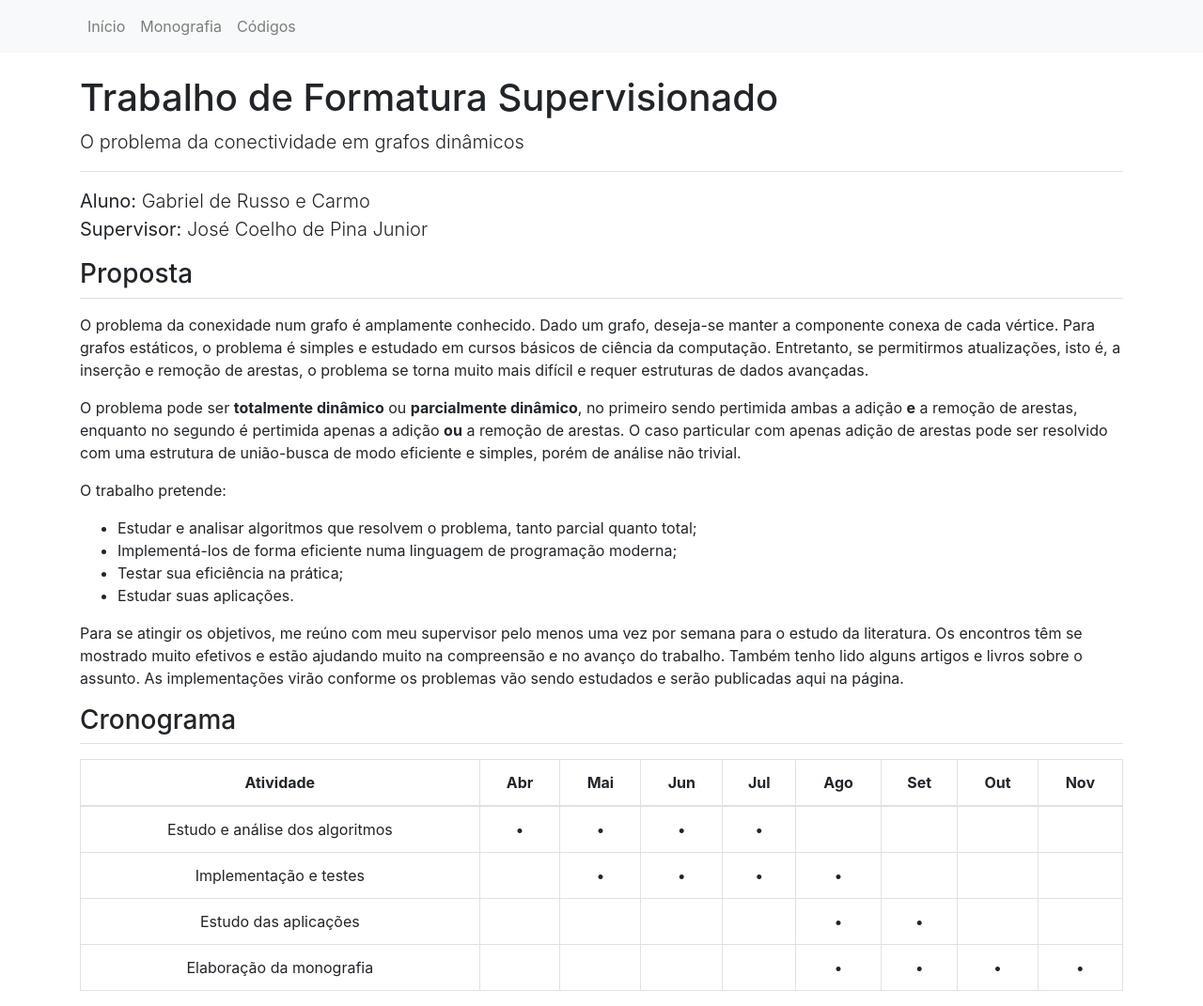
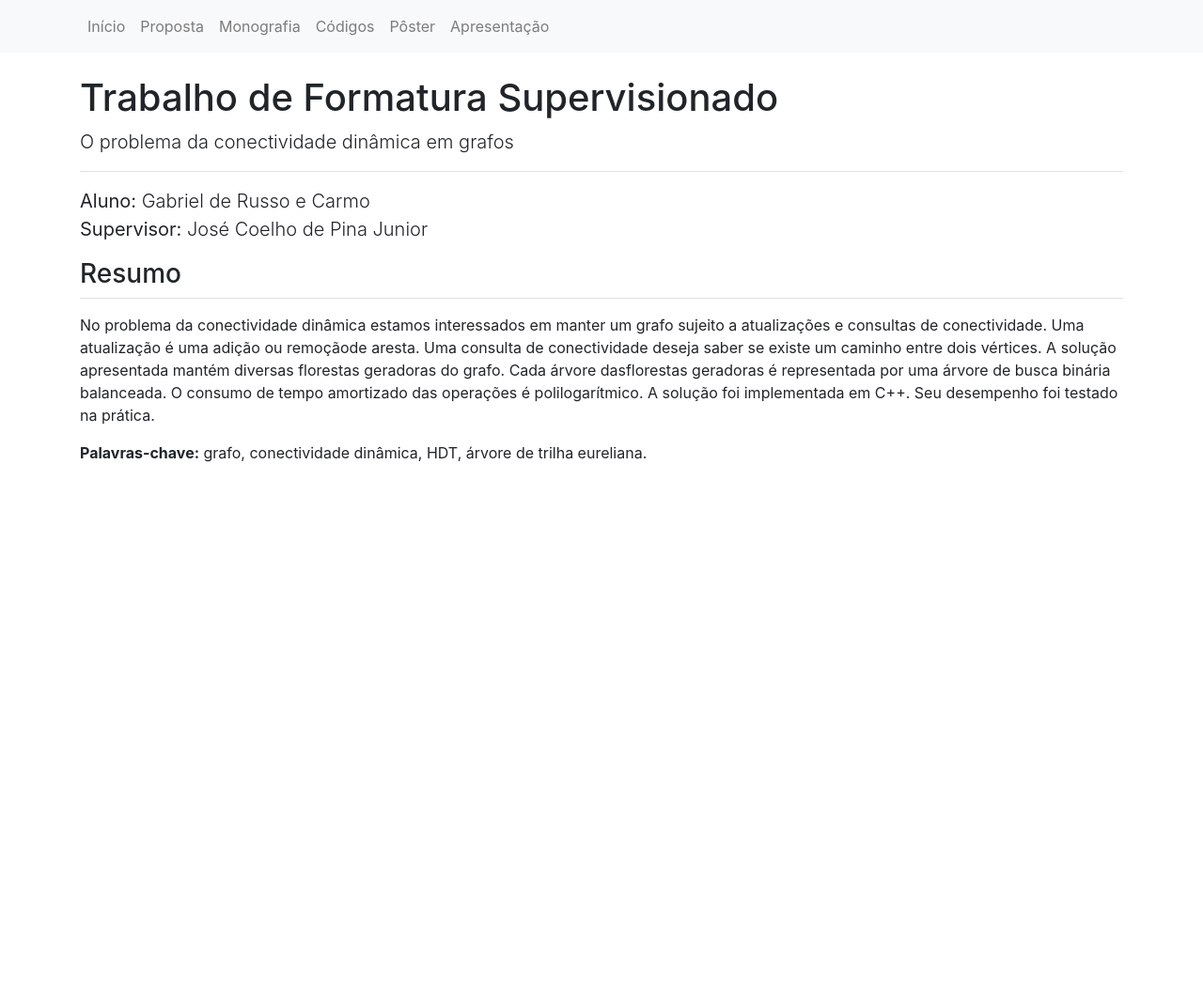
Before and after one commit to gabrielrussoc/mac499, a plain HTML site: page www/index.html in a window 1280 px wide. Shown: the whole page at 94% size. After the commit the page ends 800 px from the top, so only its background shows below. Drawn offline with Linux system fonts and the light colour scheme.

Commit message:
refatorando o www

```diff
--- a/www/index.html
+++ b/www/index.html
@@ -18,9 +18,12 @@
                 </button>
                 <div class="collapse navbar-collapse" id="mainNavbar">
                     <div class="navbar-nav">
-                        <a class="nav-item nav-link" href="#">Início</a>
+                        <a class="nav-item nav-link" href="./">Início</a>
+                        <a class="nav-item nav-link" href="./proposta">Proposta</a>
                         <a class="nav-item nav-link" target="_blank" href="./monografia.pdf">Monografia</a>
                         <a class="nav-item nav-link" target="_blank" href="https://github.com/gabrielrussoc/mac499/">Códigos</a>
+                        <a class="nav-item nav-link" target="_blank" href="./poster.pdf">Pôster</a>
+                        <a class="nav-item nav-link" target="_blank" href="./apresentacao.pdf">Apresentação</a>
                     </div>
                 </div>
             </div>
@@ -31,7 +34,7 @@
             <!-- CABECALHO -->
             <div class="border-bottom mb-3">
                 <h1>Trabalho de Formatura Supervisionado</h1>
-                <p class="lead">O problema da conectividade em grafos dinâmicos</p>
+                <p class="lead">O problema da conectividade dinâmica em grafos</p>
             </div>
 
             <div class="mb-3">
@@ -39,102 +42,22 @@
                 <b>Supervisor:</b> José Coelho de Pina Junior</p>
             </div>
 
-            <!-- PROPOSTA -->
-            <div class="border-bottom mb-3"><h3>Proposta</h3></div>
+            <!-- RESUMO -->
+            <div class="border-bottom mb-3"><h3>Resumo</h3></div>
             <div>
                 <p>
-                    O problema da conexidade num grafo é amplamente conhecido. Dado um grafo, deseja-se manter a
-                    componente conexa de cada vértice. Para grafos estáticos, o problema é simples e estudado em cursos básicos
-                    de ciência da computação. Entretanto, se permitirmos atualizações, isto é, a inserção e remoção de arestas,
-                    o problema se torna muito mais difícil e requer estruturas de dados avançadas.
+                    No problema da conectividade dinâmica estamos interessados em manter um grafo sujeito a atualizações e consultas de conectividade.
+                    Uma atualização é uma adição ou remoçãode aresta. Uma consulta de conectividade deseja saber se existe um caminho entre dois
+                    vértices. A solução apresentada mantém diversas florestas geradoras do grafo.
+                    Cada árvore dasflorestas geradoras é representada por uma árvore de busca binária balanceada.
+                    O consumo de tempo amortizado das operações é polilogarítmico.
+                    A solução foi implementada em C++.
+                    Seu desempenho foi testado na prática.
                 </p>
                 <p>
-                    O problema pode ser <b>totalmente dinâmico</b> ou <b>parcialmente dinâmico</b>, no primeiro sendo pertimida
-                    ambas a adição <b>e</b> a remoção de arestas, enquanto no segundo é pertimida apenas a adição <b>ou</b> a
-                    remoção de arestas. O caso particular com apenas adição de arestas pode ser resolvido com uma estrutura de
-                    união-busca de modo eficiente e simples, porém de análise não trivial.
-                </p>
-                <p>
-                    O trabalho pretende:
-                    <ul>
-                        <li>Estudar e analisar algoritmos que resolvem o problema, tanto parcial quanto total;</li>
-                        <li>Implementá-los de forma eficiente numa linguagem de programação moderna;</li>
-                        <li>Testar sua eficiência na prática;</li>
-                        <li>Estudar suas aplicações.</li>
-                    </ul>
-                </p>
-                <p>
-                    Para se atingir os objetivos, me reúno com meu supervisor pelo menos uma vez por semana para o estudo da literatura.
-                    Os encontros têm se mostrado muito efetivos e estão ajudando muito na compreensão e no avanço do trabalho. Também tenho
-                    lido alguns artigos e livros sobre o assunto. As implementações virão conforme os problemas vão sendo estudados e serão
-                    publicadas aqui na página.
+                    <strong>Palavras-chave:</strong> grafo, conectividade dinâmica, HDT, árvore de trilha eureliana.
                 </p>
             </div>
-
-            <!-- CRONOGRAMA -->
-            <div class="border-bottom mb-3"><h3>Cronograma</h3></div>
-            <table class="table table-bordered text-center">
-                <thead>
-                    <tr>
-                        <th scope="col" colspan="4">Atividade</th>
-                        <th scope="col">Abr</th>
-                        <th scope="col">Mai</th>
-                        <th scope="col">Jun</th>
-                        <th scope="col">Jul</th>
-                        <th scope="col">Ago</th>
-                        <th scope="col">Set</th>
-                        <th scope="col">Out</th>
-                        <th scope="col">Nov</th>
-                    </tr>
-                </thead>
-                <tbody>
-                    <tr>
-                        <td colspan="4">Estudo e análise dos algoritmos</td>
-                        <td>&bull;</td>
-                        <td>&bull;</td>
-                        <td>&bull;</td>
-                        <td>&bull;</td>
-                        <td></td>
-                        <td></td>
-                        <td></td>
-                        <td></td>
-                    </tr>
-                    <tr>
-                        <td colspan="4">Implementação e testes</td>
-                        <td></td>
-                        <td>&bull;</td>
-                        <td>&bull;</td>
-                        <td>&bull;</td>
-                        <td>&bull;</td>
-                        <td></td>
-                        <td></td>
-                        <td></td>
-                    </tr>
-                    <tr>
-                        <td colspan="4">Estudo das aplicações</td>
-                        <td></td>
-                        <td></td>
-                        <td></td>
-                        <td></td>
-                        <td>&bull;</td>
-                        <td>&bull;</td>
-                        <td></td>
-                        <td></td>
-                    </tr>
-                    <tr>
-                        <td colspan="4">Elaboração da monografia</td>
-                        <td></td>
-                        <td></td>
-                        <td></td>
-                        <td></td>
-                        <td>&bull;</td>
-                        <td>&bull;</td>
-                        <td>&bull;</td>
-                        <td>&bull;</td>
-                    </tr>
-                </tbody>
-            </table>
-
         </div>
         <script type="text/javascript" src="js/jquery-3.3.1.min.js"></script>
         <script type="text/javascript" src="js/bootstrap.min.js"></script>
```
Also changed, not shown: www/proposta/index.html (added, +150 -0 lines).
